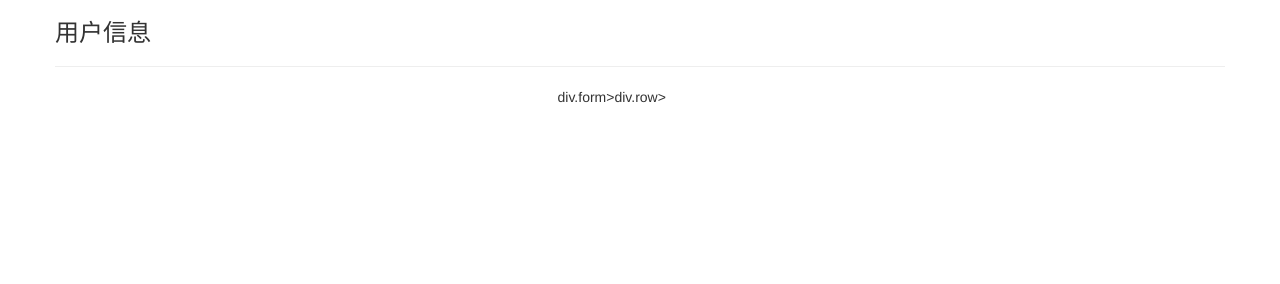
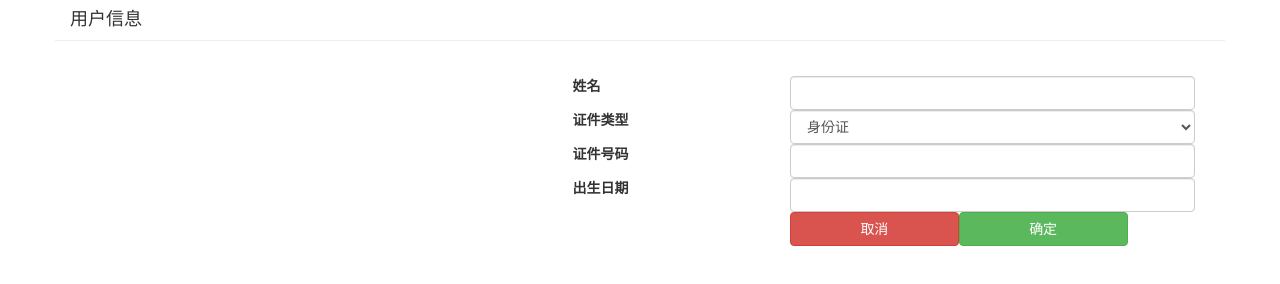
Before and after one commit to Ale-cc/DemoJiKe, a website: page html/开发用户信息录入页面.html in a window 1280 px wide. Drawn offline with nearby package versions, Linux system fonts and the light colour scheme.

Commit message:
完成基本HTML结构
完成基本HTML结构

```diff
--- a/html/开发用户信息录入页面.html
+++ b/html/开发用户信息录入页面.html
@@ -7,14 +7,59 @@
     <title>开发用户信息录入页面</title>
     <link rel="stylesheet" href="../css/bootstrap.min.css">
     <script src="../js/vue.js"></script>
+    <style>
+    h4.form-title {
+        margin-bottom: 0;
+        padding-left: 15px;
+    }
+    .row hr{
+        margin-top: 10px;
+    }
+    </style>
 </head>
 <body>
 <div class="container" id="app">
-    <div class="row"><h3>用户信息</h3><hr></div>
+    <div class="row"><h4 class="form-title">用户信息</h4><hr></div>
     <div class="row">
         <div class="col-sm-5"></div>
         <div class="col-sm-7">
-            div.form>div.row>
+            <div class="form">
+                <div class="form-group">
+                    <label for="" class="col-sm-4 control-label">姓名</label>
+                    <div class="col-sm-8">
+                        <input type="text" class="form-control">
+                    </div>
+                </div>
+                <div class="form-group">
+                    <label for="" class="col-sm-4 control-label">证件类型</label>
+                    <div class="col-sm-8">
+                        <select name="" id="" class="form-control">
+                            <option value="1">身份证</option>
+                            <option value="2">护照</option>
+                            <option value="3">居住证</option>
+                        </select>
+                    </div>
+                </div>
+                <div class="form-group">
+                    <label for="" class="col-sm-4 control-label">证件号码</label>
+                    <div class="col-sm-8">
+                        <input type="text" class="form-control">
+                    </div>
+                </div>
+                <div class="form-group">
+                    <label for="" class="col-sm-4 control-label">出生日期</label>
+                    <div class="col-sm-8">
+                        <input type="text" class="form-control">
+                    </div>
+                </div>
+                <div class="form-group">
+                    <label for="" class="col-sm-4 control-label"></label>
+                    <div class="col-sm-8">
+                        <button type="button" class="btn col-sm-5 btn-danger">取消</button>
+                        <button type="button" class="btn col-sm-5 btn-success">确定</button>
+                    </div>
+                </div>
+            </div>
         </div>
     </div>
 </div>
```
